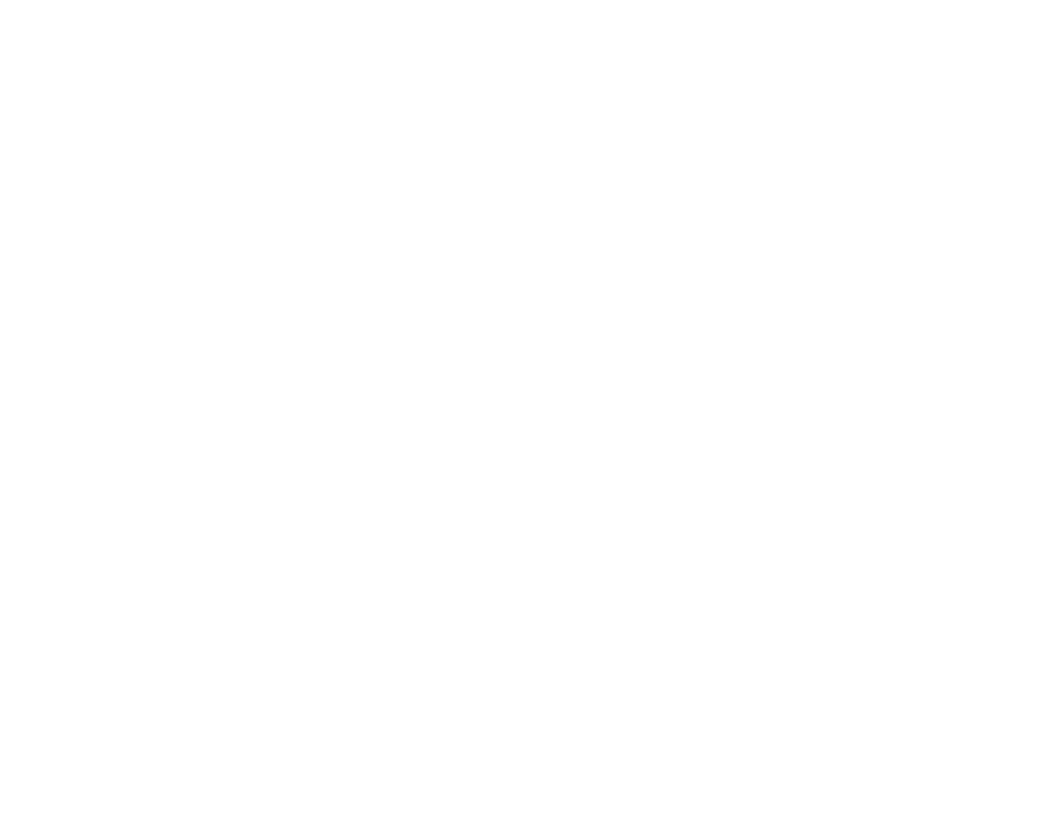
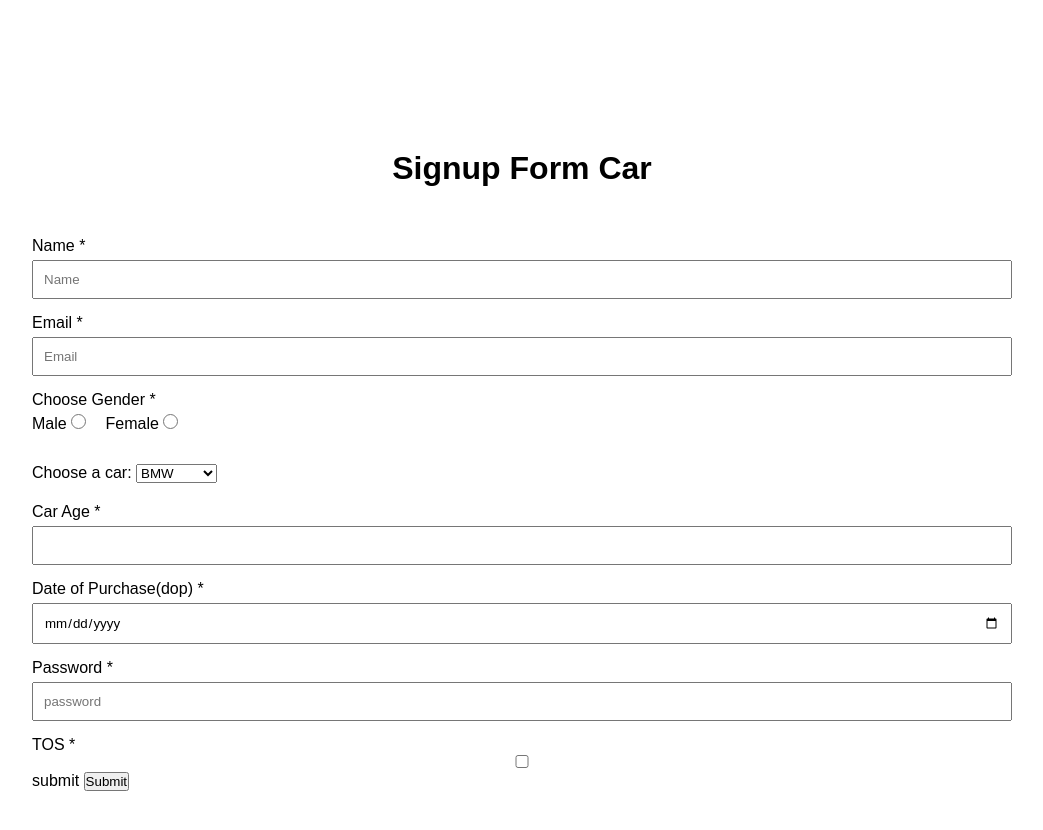
Before and after one commit to acciojob/car-insurance-form-Bhuminandan, a website: page main.html in a window 1280 px wide. Shown: the whole page, without its empty margins (118-1161 px from the left). Before the commit the page ends 800 px from the top, so only its background shows below. Drawn offline with Linux system fonts and the light colour scheme.

Commit message:
created a submission

```diff
--- a/main.html
+++ b/main.html
@@ -1,16 +1,79 @@
 <!DOCTYPE html>
+    <html >
+        <div class="container">
+    <title>Signup Form Car</title>
+    <head>
 
-<html>
+        <h1 id="H1">Signup Form Car</h1>
+        <link rel="stylesheet" href="styles.css">
+    </head>
+    <body>
+        <form action="/submit-form.php" method="post">
 
-<head>
-	<link rel="stylesheet" href="styles.css">
-</head>
+            <div>
+                <label for="name">Name *</label>
+                <br>
+                <input type="text" id="name" value="" placeholder="Name" required>
+                <br>
+            </div>
 
-<body>
-	<!-- the entire body must be written by student -->
-    <script type="text/javascript" src="./script.js">
-</script>
+            <div>
+                <label for="email">Email *</label>
+                <br>
+                <input type="email" id="email" value="" placeholder="Email" required>
+                <br>
+            </div>
+            <div id="gen">
+                <label for="gender">Choose Gender *</label>
+                <br>
+                <label for="gender_m">Male</label>
+                <input type="radio" name="gender" id="gender_m" value="Male">
+                <label for="gender_f">Female</label>
+                <input type="radio" name="gender" id="gender_f" value="female">
+                <br>
+            </div>
+            <div id="carsDiv">
+                    <label for="cars">Choose a car: </label>
+                    <select id="cars" name="cars" required>
+                    <option value="BMW">BMW</option>
+                    <option value="Audi">Audi</option>
+                    <option value="Mercedez">Mercedez</option>
+                    </select>
+            </div>
+            <div>
+                <label for="carage">Car Age *</label >
+                <br>
+                <input type="number" minlength="1" maxlength="100" id="carage" required>
+                <br>
+            </div>
+            <div>
+                <label for="dop">Date of Purchase(dop) *</label>
+                <br>
+                <input type="date" id="dop" required>
+                <br>
+            </div>
+            <div>
+                <label for="password">Password *</label>
+                <br>
+                <input type="password" id="password" placeholder="password" required>
+                <br>
+            </div>
+            <div>
+                <label for="tos">TOS *</label>
 
-</body>
+                <input type="checkbox" id="tos" value="tos" required>
+                <br>
+            </div>
+            <div>
+                <label for="submit">submit</label>
+                <button type="submit" id="submit" value="Submit">Submit</button>
+                <br>
+            </div>
 
-</html>
+        </form>
+        <script type="text/javascript" src="./script.js">
+    </script>
+
+    </body>
+</div>
+    </html>
--- a/styles.css
+++ b/styles.css
@@ -1,2 +1,58 @@
+*{
+    margin: 0%;
+    padding: 0%;
+    box-sizing: border-box;
+    font-family: Arial, Helvetica, sans-serif;
+}
 
-/* Your CSS Code here. */
+html, body{
+    width: 100%;
+    height: 100%;
+}
+
+input{
+    width: 100%;
+}
+
+form{
+    padding-left: 150px;
+    padding-right: 150px;
+    padding-bottom: 150px;
+    padding-top: 50px;
+
+}
+
+#gen{
+    text-align: left;
+}
+
+input[type=submit]{
+    border-radius: 2px;
+    background-color: rgb(9, 1, 1);
+    border: none;
+    color: white;
+    margin: 4px 2px;
+    cursor: pointer;
+}
+
+input[type=number], input[type=date],input[type=email],input[type=radio],input[type=option],input[type=text],input[type=tel],input[type=password],input[type=submit] {
+    margin-top: 5px;
+    margin-bottom: 15px;
+    padding: 10px;
+}
+
+#H1{
+    text-align: center;
+    padding-top: 150px;
+}
+
+input[type="radio"] {
+    width: 15px;
+    height: 15px;
+    margin-right: 15px;
+  }
+
+  #carsDiv {
+    margin-top: 20px;
+    margin-bottom: 20px;
+  }
```
